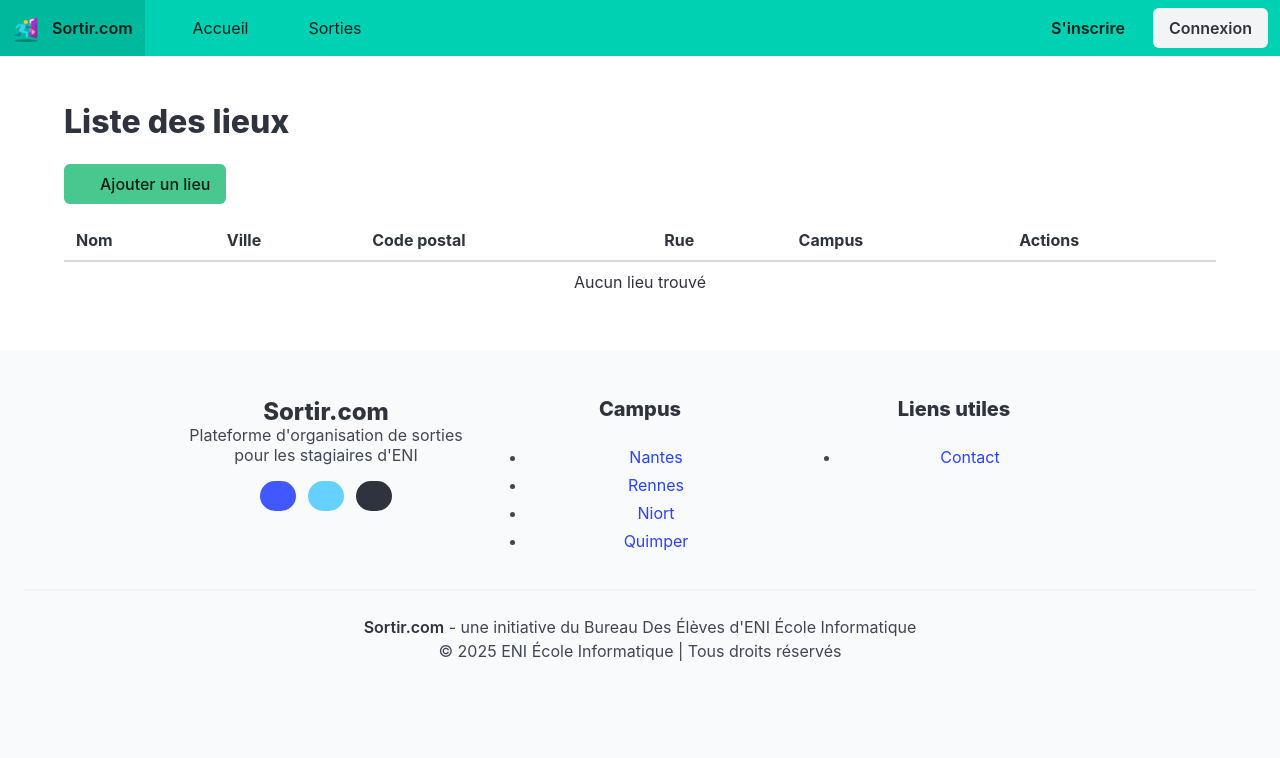
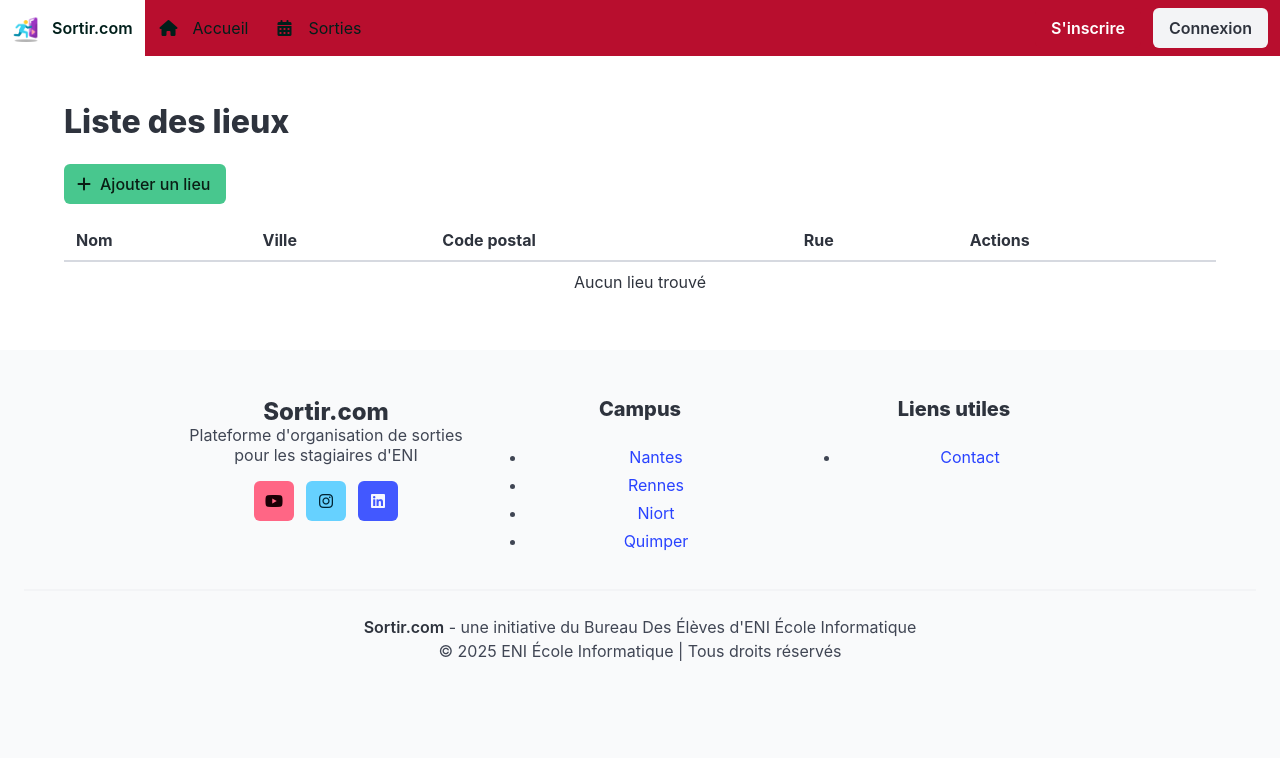
Before and after one commit to CptKake/sortir-com, a Symfony app: template templates/lieu/index.html.twig in a window 1280 px wide. Shown: the top 758 px of the page. Run offline with Twig, Linux system fonts and the light colour scheme; the template is opened without the code that fills it, so the values that code supplies are empty; some libraries are stand-ins or nearby versions.

Commit message:
[Tâche #3] Des pailletes navbar/footer

```diff
--- a/assets/app.js
+++ b/assets/app.js
@@ -5,6 +5,6 @@ import '../public/css/bulma.min.css';
  * This file will be included onto the page via the importmap() Twig function,
  * which should already be in your base.html.twig.
  */
-import './styles/app.css';
+import './styles/custom.css';
 
 console.log('This log comes from assets/app.js - welcome to AssetMapper! 🎉');
--- a/assets/styles/app.css
+++ /dev/null
@@ -1,5 +0,0 @@
-
-
-body {
-    background-color: red;
-}
--- a/composer.json
+++ b/composer.json
@@ -44,6 +44,8 @@
         "symfony/validator": "6.4.*",
         "symfony/web-link": "6.4.*",
         "symfony/yaml": "6.4.*",
+        "symfonycasts/reset-password-bundle": "^1.23",
+        "symfonycasts/verify-email-bundle": "^1.17",
         "twig/extra-bundle": "^2.12|^3.0",
         "twig/twig": "^2.12|^3.0"
     },
--- a/config/bundles.php
+++ b/config/bundles.php
@@ -14,4 +14,6 @@ return [
     Symfony\Bundle\MonologBundle\MonologBundle::class => ['all' => true],
     Symfony\Bundle\MakerBundle\MakerBundle::class => ['dev' => true],
     Doctrine\Bundle\FixturesBundle\DoctrineFixturesBundle::class => ['dev' => true, 'test' => true],
+    SymfonyCasts\Bundle\VerifyEmail\SymfonyCastsVerifyEmailBundle::class => ['all' => true],
+    SymfonyCasts\Bundle\ResetPassword\SymfonyCastsResetPasswordBundle::class => ['all' => true],
 ];
--- /dev/null
+++ b/public/css/custom.css
@@ -0,0 +1,37 @@
+
+
+:root {
+    /* Remplace la couleur primaire de Bulma */
+    --bulmaswatch-primary: #b80e2e;
+
+    /* Ces propriétés utilisent la nouvelle couleur principale */
+    --bulma-primary: var(--bulmaswatch-primary);
+    --bulma-primary-invert: #fff;
+}
+
+.button.is-primary {
+    background-color: var(--bulma-primary) !important;
+    color: var(--bulma-primary-invert) !important;
+}
+
+.is-primary {
+    background-color: var(--bulma-primary) !important;
+    color: var(--bulma-primary-invert) !important;
+}
+
+a:hover {
+    background-color: #ffffff; /* Remplacez par la couleur de votre choix */
+}
+
+.navbar.is-primary .navbar-dropdown {
+    background-color: #b80e2e; /* Remplacez par la couleur exacte de votre barre de navigation */
+}
+
+.navbar.is-primary .navbar-dropdown .navbar-item{
+    background-color: #b80e2e; /* Remplacez par la couleur exacte de votre barre de navigation */
+    color: black;
+}
+
+.navbar.is-primary .navbar-dropdown .navbar-item:hover {
+    background-color: #ffffff; /* Couleur au survol, légèrement plus foncée pour le contraste */
+}
--- a/src/Entity/Participant.php
+++ b/src/Entity/Participant.php
@@ -14,7 +14,7 @@ use Symfony\Component\Validator\Constraints as Assert;
 #[ORM\Entity(repositoryClass: ParticipantRepository::class)]
 #[UniqueEntity(fields: ['email'], message: 'Il existe déjà un compte avec cette adresse email')]
 #[UniqueEntity(fields: ['pseudo'], message: 'Il existe déjà un compte avec ce pseudo')]
-class Participant implements UserInterface
+class Participant implements UserInterface, PasswordAuthenticatedUserInterface
 {
     #[ORM\Id]
     #[ORM\GeneratedValue]
--- a/templates/base.html.twig
+++ b/templates/base.html.twig
@@ -5,8 +5,9 @@
         <title>{% block title %}Sortir.com{% endblock %}</title>
         <link rel="icon" href={{ asset('images/favicon.png') }}>
         {% block stylesheets %}
-
+            <link rel="stylesheet" href="https://cdnjs.cloudflare.com/ajax/libs/font-awesome/6.4.0/css/all.min.css">
             <link rel="stylesheet" href="{{ asset('css/bulma.min.css') }}">
+            <link rel="stylesheet" href="{{ asset('css/custom.css') }}">
         {% endblock %}
 
 
@@ -33,5 +34,18 @@
     {% block footer %}
         {% include'partials/_footer.html.twig' %}
     {% endblock %}
+
+        {% block javascripts %}
+            <script>        // Pour fermer les notifications
+                document.addEventListener('DOMContentLoaded', () => {
+                    (document.querySelectorAll('.notification .delete') || []).forEach(($delete) => {
+                        const $notification = $delete.parentNode;
+                    $delete.addEventListener('click', () => {
+                        $notification.parentNode.removeChild($notification);
+                    });
+                    });
+                });
+        </script>
+        {% endblock %}
     </body>
 </html>
--- a/templates/lieu/_delete_form.html.twig
+++ b/templates/lieu/_delete_form.html.twig
@@ -1,4 +1,4 @@
 <form method="post" action="{{ path('app_lieu_delete', {'id': lieu.id}) }}" onsubmit="return confirm('Are you sure you want to delete this item?');">
     <input type="hidden" name="_token" value="{{ csrf_token('delete' ~ lieu.id) }}">
-    <button class="btn">Delete</button>
+    <button class="button is-danger">Delete</button>
 </form>
--- a/templates/lieu/edit.html.twig
+++ b/templates/lieu/edit.html.twig
@@ -14,9 +14,7 @@
                     <div class="column is-6">
                         {{ form_row(form.nom) }}
                     </div>
-                    <div class="column is-6">
-                        {{ form_row(form.campus) }}
-                    </div>
+
                     <div class="column is-12">
                         {{ form_row(form.rue) }}
                     </div>
--- a/templates/lieu/index.html.twig
+++ b/templates/lieu/index.html.twig
@@ -20,7 +20,7 @@
                 <th>Ville</th>
                 <th>Code postal</th>
                 <th>Rue</th>
-                <th>Campus</th>
+
                 <th>Actions</th>
             </tr>
             </thead>
@@ -33,18 +33,20 @@
                     <td>{{ lieu.rue }}</td>
 
 
+
                     <td>
                         <div class="buttons are-small">
-                            <a href="{{ path('app_lieu_show', {'id': lieu.id}) }}" class="button is-info">
+                            <a href="{{ path('app_lieu_show', {'id': lieu.id}) }}" class="button is-info"> Consulter
                                 <span class="icon"><i class="fas fa-eye"></i></span>
                             </a>
-                            <a href="{{ path('app_lieu_edit', {'id': lieu.id}) }}" class="button is-warning">
+                            <a href="{{ path('app_lieu_edit', {'id': lieu.id}) }}" class="button is-warning"> Modifier
                                 <span class="icon"><i class="fas fa-edit"></i></span>
                             </a>
                             <form method="post" action="{{ path('app_lieu_delete', {'id': lieu.id}) }}" onsubmit="return confirm('Êtes-vous sûr de vouloir supprimer ce lieu ?');" style="display: inline-block;">
                                 <input type="hidden" name="_token" value="{{ csrf_token('delete' ~ lieu.id) }}">
                                 <button class="button is-danger">
-                                    <span class="icon"><i class="fas fa-trash"></i></span>
+                                    Supprimer
+                                    <span class="icon"><i class="fas trash"></i></span>
                                 </button>
                             </form>
                         </div>
--- a/templates/lieu/new.html.twig
+++ b/templates/lieu/new.html.twig
@@ -14,9 +14,7 @@
                     <div class="column is-6">
                         {{ form_row(form.nom) }}
                     </div>
-                    <div class="column is-6">
-                        {{ form_row(form.campus) }}
-                    </div>
+
                     <div class="column is-12">
                         {{ form_row(form.rue) }}
                     </div>
--- a/templates/lieu/show.html.twig
+++ b/templates/lieu/show.html.twig
@@ -30,9 +30,9 @@
         </tbody>
     </table>
 
-    <a href="{{ path('app_lieu_index') }}">back to list</a>
+    <a  class="button is-primary" href="{{ path('app_lieu_index') }}">back to list</a>
 
-    <a href="{{ path('app_lieu_edit', {'id': lieu.id}) }}">edit</a>
+    <a class="button is-primary" href="{{ path('app_lieu_edit', {'id': lieu.id}) }}">edit</a>
 
     {{ include('lieu/_delete_form.html.twig') }}
 {% endblock %}
--- a/templates/partials/_footer.html.twig
+++ b/templates/partials/_footer.html.twig
@@ -7,14 +7,14 @@
                     Plateforme d'organisation de sorties pour les stagiaires d'ENI
                 </p>
                 <div class="buttons is-centered">
-                    <a href="#" class="button is-small is-link is-rounded">
-                        <span class="icon"><i class="fas fa-facebook"></i></span>
+                    <a href="https://www.youtube.com/channel/UCFAgWQHt47WvO63FK72vGV" class="button  is-danger is-square">
+                        <span class="icon"><i class="fab fa-youtube"></i></span>
                     </a>
-                    <a href="#" class="button is-small is-info is-rounded">
-                        <span class="icon"><i class="fas fa-twitter"></i></span>
+                    <a href="https://www.instagram.com/eniecoleinformatique/" class="button is-info is-square">
+                        <span class="icon"><i class="fab fa-instagram"></i></span>
                     </a>
-                    <a href="#" class="button is-small is-dark is-rounded">
-                        <span class="icon"><i class="fas fa-github"></i></span>
+                    <a href="https://www.linkedin.com/school/eni-ecole-informatique/" class="button is-link is-square">
+                        <span class="icon"><i class="fab fa-linkedin"></i></span>
                     </a>
                 </div>
             </div>
```
Also changed, not shown: assets/styles/custom.css (added, +24 -0 lines), src/Form/LieuType.php (+1 -9 lines), public/images/favicon.png (renamed from assets/images/favicon.png), public/images/logo.png (renamed from assets/images/logo.png), 3 other files.
